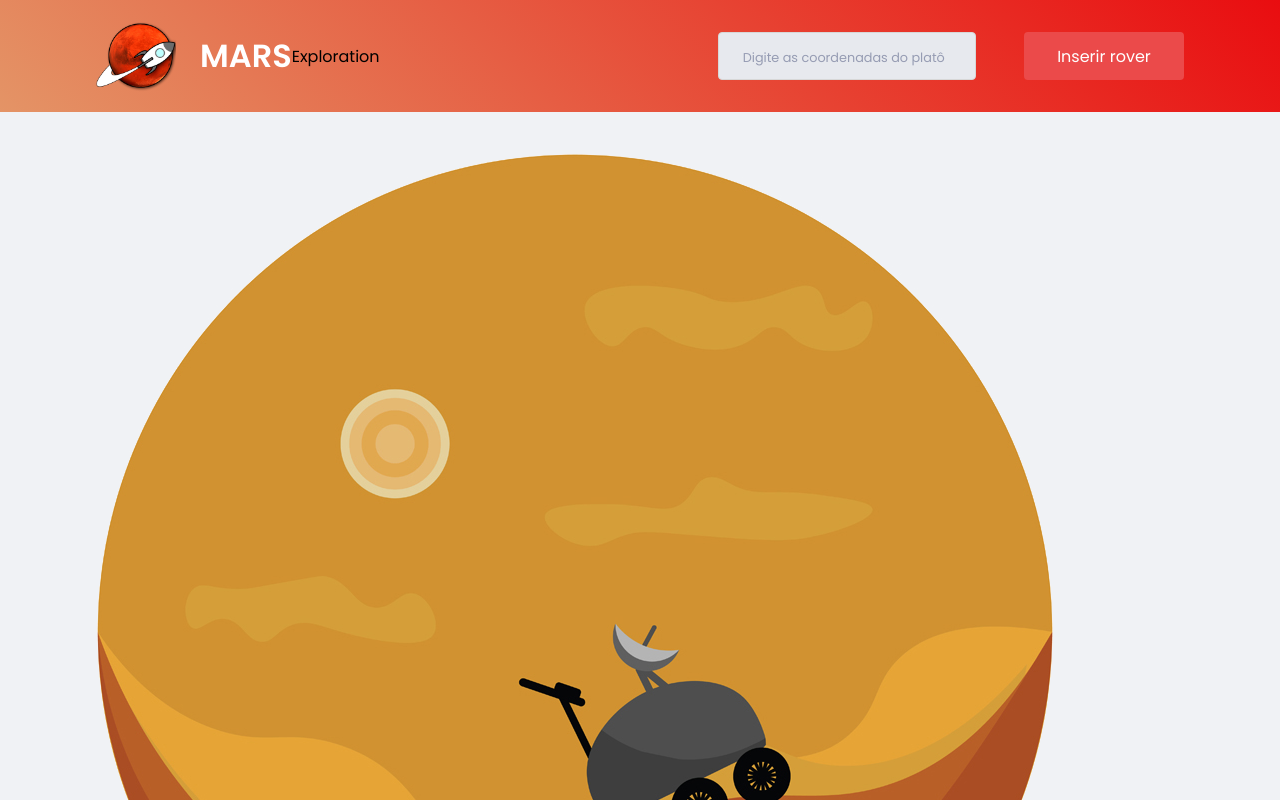
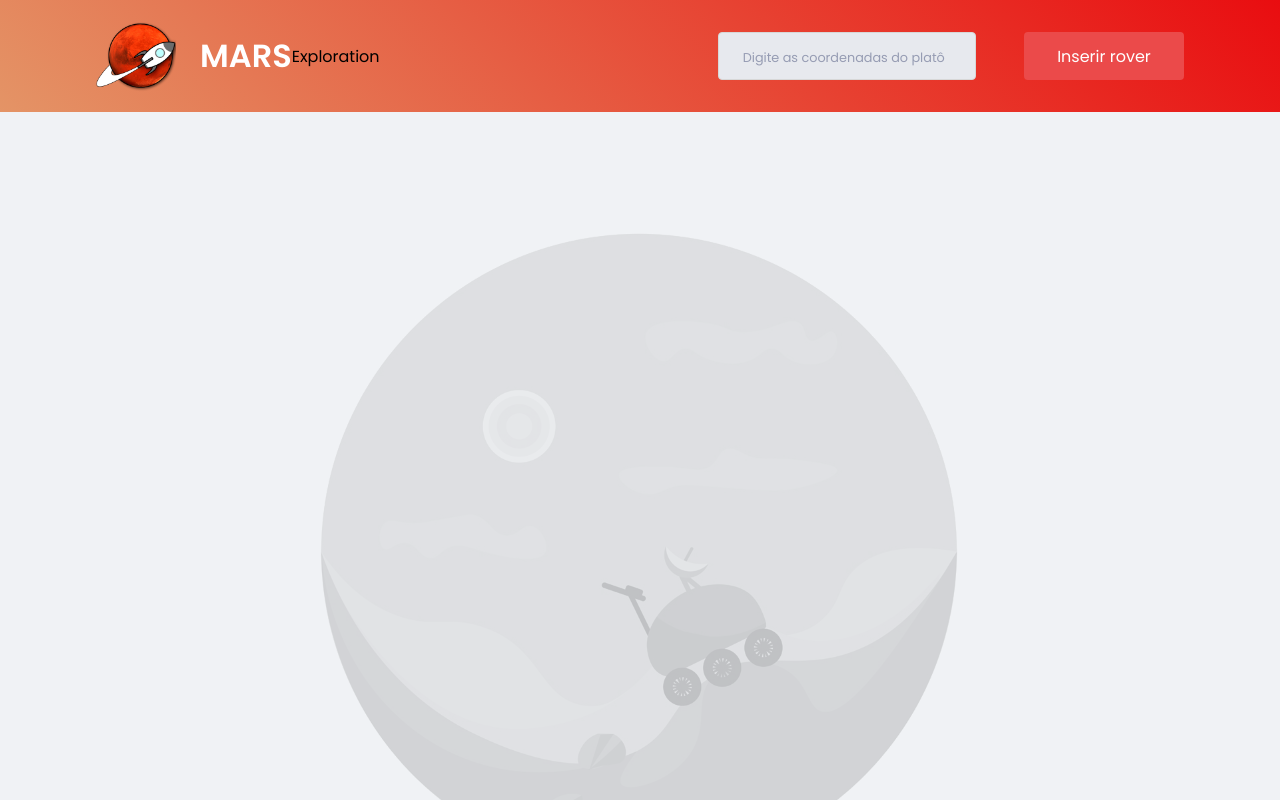
Before and after one commit to dvargas42/mars_exploration, a React (Create React App) app: page / in a window 1280 px wide. Shown: the top 800 px of the page. Built offline with nearby package versions, Linux system fonts and the light colour scheme.

Commit message:
style: implement shield style

```diff
--- a/src/styles/dashboard.scss
+++ b/src/styles/dashboard.scss
@@ -4,10 +4,6 @@
   margin: 0 auto;
   padding: 2.5rem 1rem;
   background: var(--background);
-}
-
-.dashContent {
-  //background-image: url('../assets/background.svg');
 }
 
 .cardContainer {
@@ -58,3 +54,11 @@
     }
   }
 }
+
+.heroImg {
+  display: flex;
+  width: 40rem;
+  margin: 5rem auto 0;
+  opacity: 0.2;
+  filter: grayscale(100%);
+}
```
